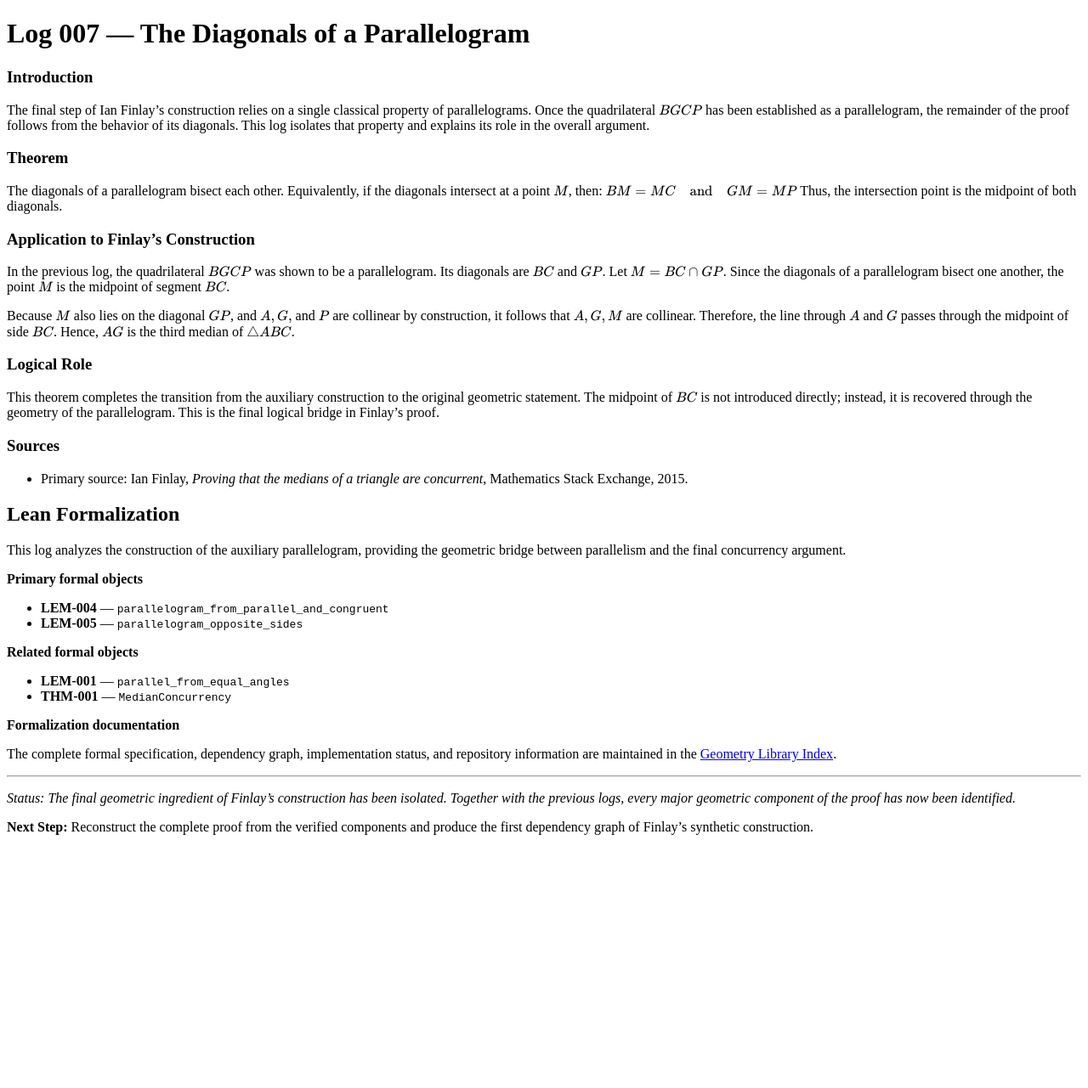
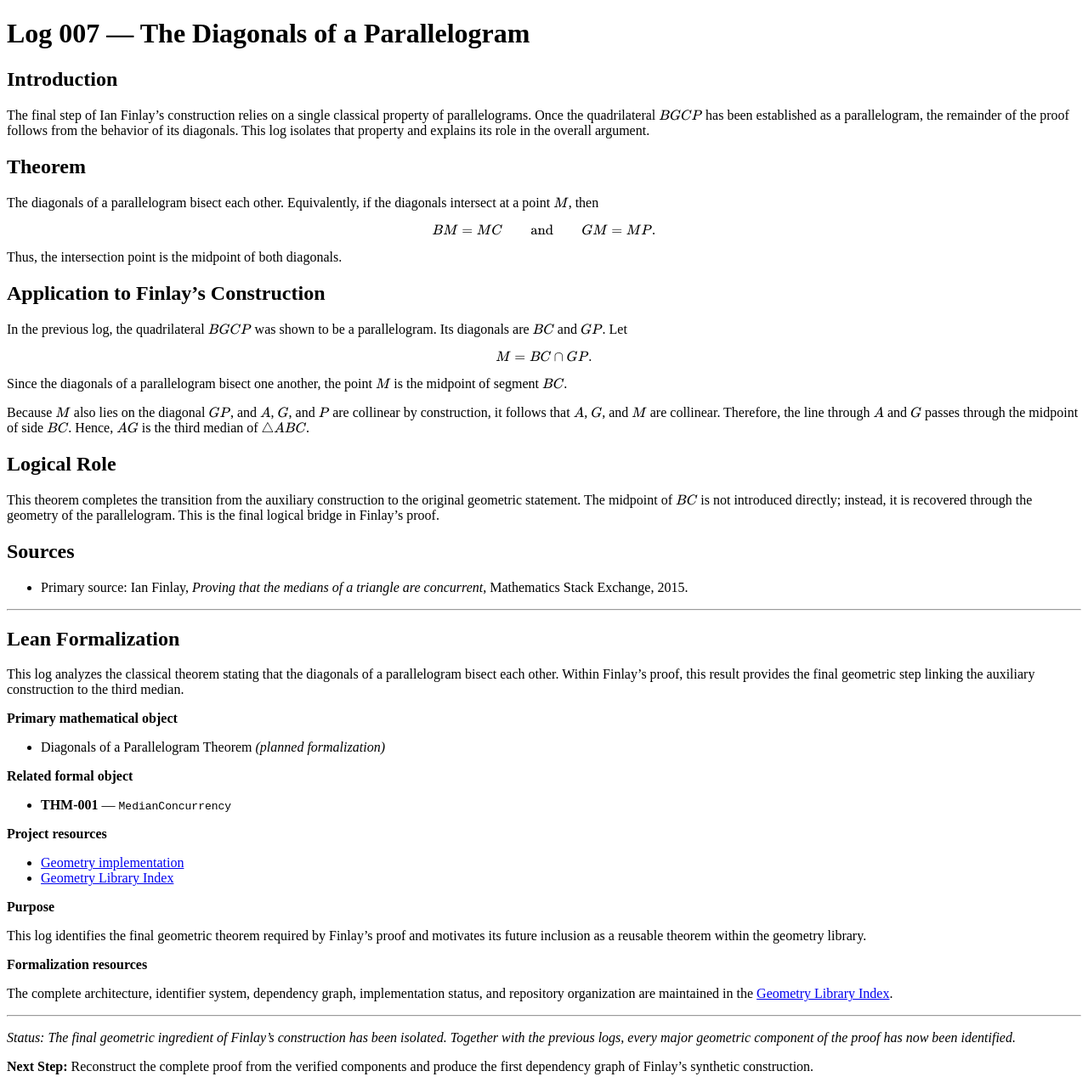
Before and after one commit to cgjteam/cgjteam.github.io, a Jekyll site: the page built from log-007.md, in a window 1280 px wide. Shown: the whole page at 85% size. Built offline with Jekyll 4.4.1, drawn with Linux system fonts in a browser that asks for light colours; comment, search, counter and statistics services are not loaded; our own code applies the rules of GitHub Pages for plain Markdown files; before the commit the page ends 999 px from its top, so only the background shows below that.

Commit message:
Update log-007.md

```diff
--- a/log-007.md
+++ b/log-007.md
@@ -4,46 +4,71 @@ layout: default
 
 # Log 007 — The Diagonals of a Parallelogram
 
-### Introduction
+## Introduction
+
 The final step of Ian Finlay's construction relies on a single classical property of parallelograms. Once the quadrilateral $BGCP$ has been established as a parallelogram, the remainder of the proof follows from the behavior of its diagonals. This log isolates that property and explains its role in the overall argument.
 
-### Theorem
-The diagonals of a parallelogram bisect each other. Equivalently, if the diagonals intersect at a point $M$, then:
-$$BM = MC \quad \text{and} \quad GM = MP$$
+## Theorem
+
+The diagonals of a parallelogram bisect each other. Equivalently, if the diagonals intersect at a point $M$, then
+
+$$
+BM = MC
+\qquad\text{and}\qquad
+GM = MP.
+$$
+
 Thus, the intersection point is the midpoint of both diagonals.
 
+## Application to Finlay's Construction
 
+In the previous log, the quadrilateral $BGCP$ was shown to be a parallelogram. Its diagonals are $BC$ and $GP$. Let
 
-### Application to Finlay's Construction
-In the previous log, the quadrilateral $BGCP$ was shown to be a parallelogram. Its diagonals are $BC$ and $GP$. Let $M = BC \cap GP$. Since the diagonals of a parallelogram bisect one another, the point $M$ is the midpoint of segment $BC$.
+$$
+M = BC \cap GP.
+$$
 
-Because $M$ also lies on the diagonal $GP$, and $A, G,$ and $P$ are collinear by construction, it follows that $A, G, M$ are collinear. Therefore, the line through $A$ and $G$ passes through the midpoint of side $BC$. Hence, $AG$ is the third median of $\triangle ABC$.
+Since the diagonals of a parallelogram bisect one another, the point $M$ is the midpoint of segment $BC$.
 
-### Logical Role
+Because $M$ also lies on the diagonal $GP$, and $A$, $G$, and $P$ are collinear by construction, it follows that $A$, $G$, and $M$ are collinear. Therefore, the line through $A$ and $G$ passes through the midpoint of side $BC$. Hence, $AG$ is the third median of $\triangle ABC$.
+
+## Logical Role
+
 This theorem completes the transition from the auxiliary construction to the original geometric statement. The midpoint of $BC$ is not introduced directly; instead, it is recovered through the geometry of the parallelogram. This is the final logical bridge in Finlay's proof.
 
-### Sources
+## Sources
+
 * Primary source: Ian Finlay, *Proving that the medians of a triangle are concurrent*, Mathematics Stack Exchange, 2015.
+
+---
 
 ## Lean Formalization
 
-This log analyzes the construction of the auxiliary parallelogram, providing the geometric bridge between parallelism and the final concurrency argument.
+This log analyzes the classical theorem stating that the diagonals of a parallelogram bisect each other. Within Finlay's proof, this result provides the final geometric step linking the auxiliary construction to the third median.
 
-**Primary formal objects**
+**Primary mathematical object**
 
-- **LEM-004** — `parallelogram_from_parallel_and_congruent`
-- **LEM-005** — `parallelogram_opposite_sides`
+- Diagonals of a Parallelogram Theorem *(planned formalization)*
 
-**Related formal objects**
+**Related formal object**
 
-- **LEM-001** — `parallel_from_equal_angles`
 - **THM-001** — `MedianConcurrency`
 
-**Formalization documentation**
+**Project resources**
 
-The complete formal specification, dependency graph, implementation status, and repository information are maintained in the [Geometry Library Index](./Geometry.md).
+- [Geometry implementation](./Geometry_lean.html)
+- [Geometry Library Index](./Geometry.md)
+
+**Purpose**
+
+This log identifies the final geometric theorem required by Finlay's proof and motivates its future inclusion as a reusable theorem within the geometry library.
+
+**Formalization resources**
+
+The complete architecture, identifier system, dependency graph, implementation status, and repository organization are maintained in the [Geometry Library Index](./Geometry.md).
 
 ---
+
 *Status: The final geometric ingredient of Finlay's construction has been isolated. Together with the previous logs, every major geometric component of the proof has now been identified.*
 
 **Next Step:** Reconstruct the complete proof from the verified components and produce the first dependency graph of Finlay's synthetic construction.
```
